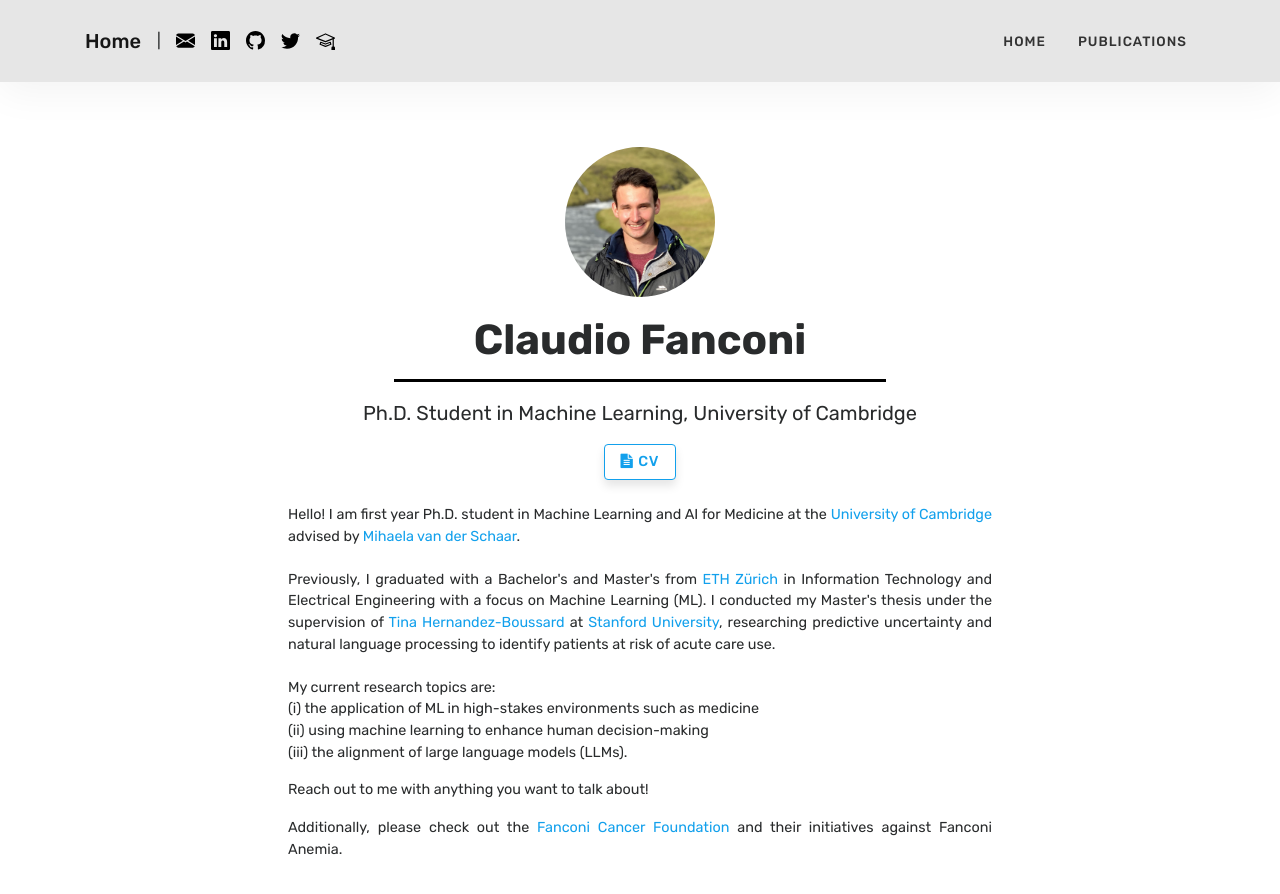
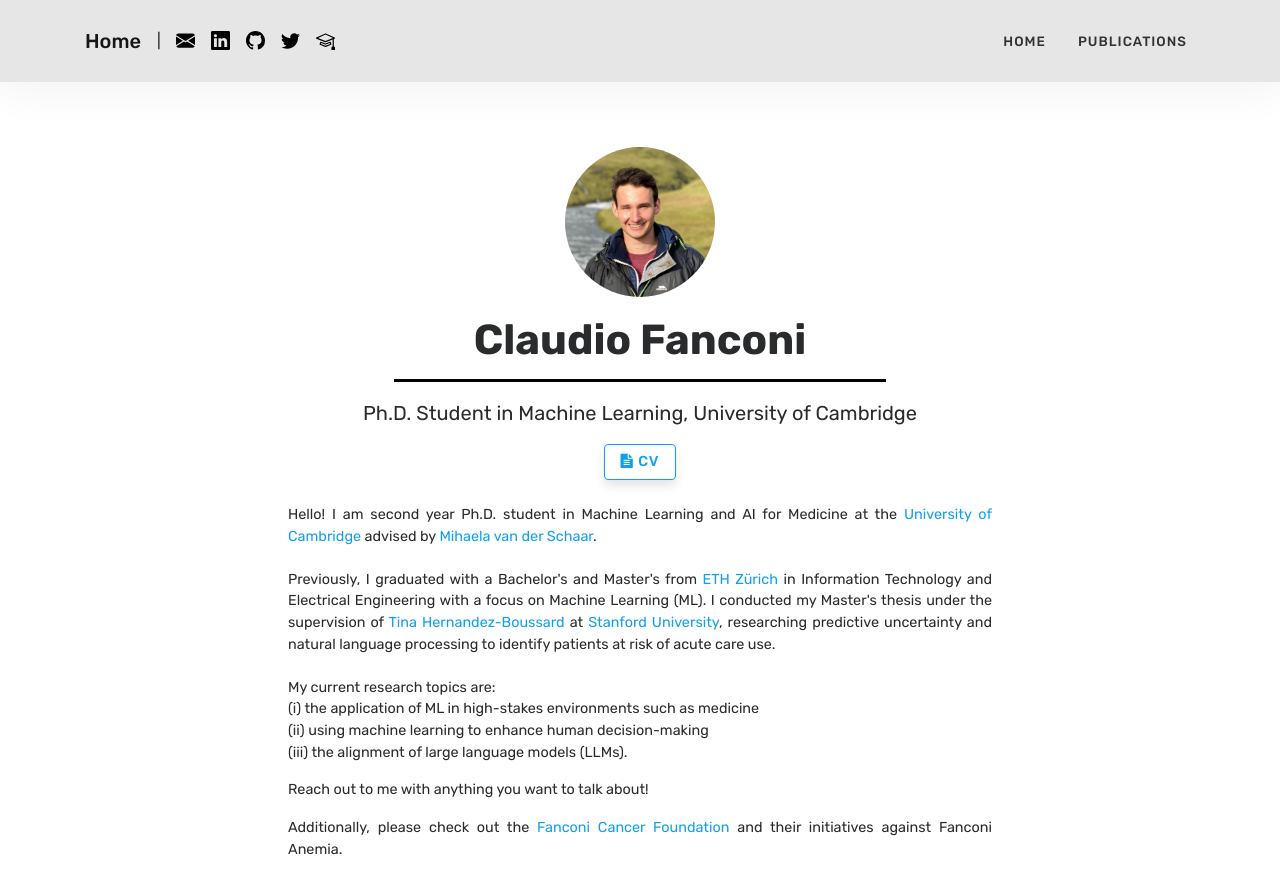
Before and after one commit to fanconic/fanconic.github.io, a Jekyll site: the page built from index.html, in a window 1280 px wide and 900 px high. Shown: the top 894 px of the window. Built offline with Jekyll 4.4.1, drawn with Linux system fonts in a browser that asks for light colours; the list of posts is cut into pages by our own code; some of the changed text lies outside the part shown.

Commit message:
updated publciations

```diff
--- a/_layouts/default.html
+++ b/_layouts/default.html
@@ -160,7 +160,7 @@
 
                 <div class="copyright">
                     <p class="pull-left">
-                        Copyright © {{ site.time | date: "%Y" }} Claudio Fanconi (Last updated: Jan 24th, 2025).
+                        Copyright © {{ site.time | date: "%Y" }} Claudio Fanconi (Last updated: Jun 10th, 2025).
                     </p>
                     <p class="pull-right">
                         <!-- Please, leave credit to author unless you own a commercial license: https://www.wowthemes.net/freebies-license/ -->
--- a/index.html
+++ b/index.html
@@ -30,7 +30,7 @@ title: Home
 
         <br />
         <p class="bio" style="font-size: 0.9em;">
-            Hello! I am first year Ph.D. student in Machine Learning and AI for Medicine at the <a
+            Hello! I am second year Ph.D. student in Machine Learning and AI for Medicine at the <a
                 href="https://www.cam.ac.uk/">University of
                 Cambridge</a> advised by <a href="https://www.vanderschaar-lab.com/prof-mihaela-van-der-schaar/">Mihaela
                 van der Schaar</a>.<br /> <br />
```
Also changed, not shown: _pubs/09preferences.md (+1 -1 lines).
